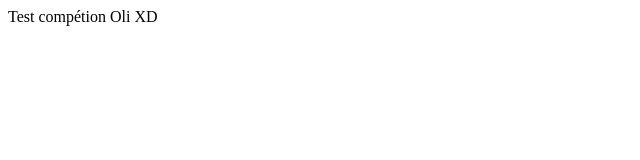
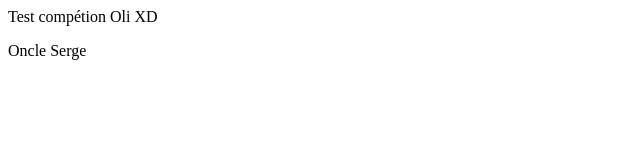
Before and after one commit to JulienDuranleau/AEC-atelier, a plain HTML site: page index.html in a window 1280 px wide. Shown: the full height of the page, 0-640 px from the left. Drawn offline with Linux system fonts and the light colour scheme.

Commit message:
Message de Uncle Surge

```diff
--- a/index.html
+++ b/index.html
@@ -1 +1,2 @@
 Test compétion Oli XD
+<p>Oncle Serge</p>
```
